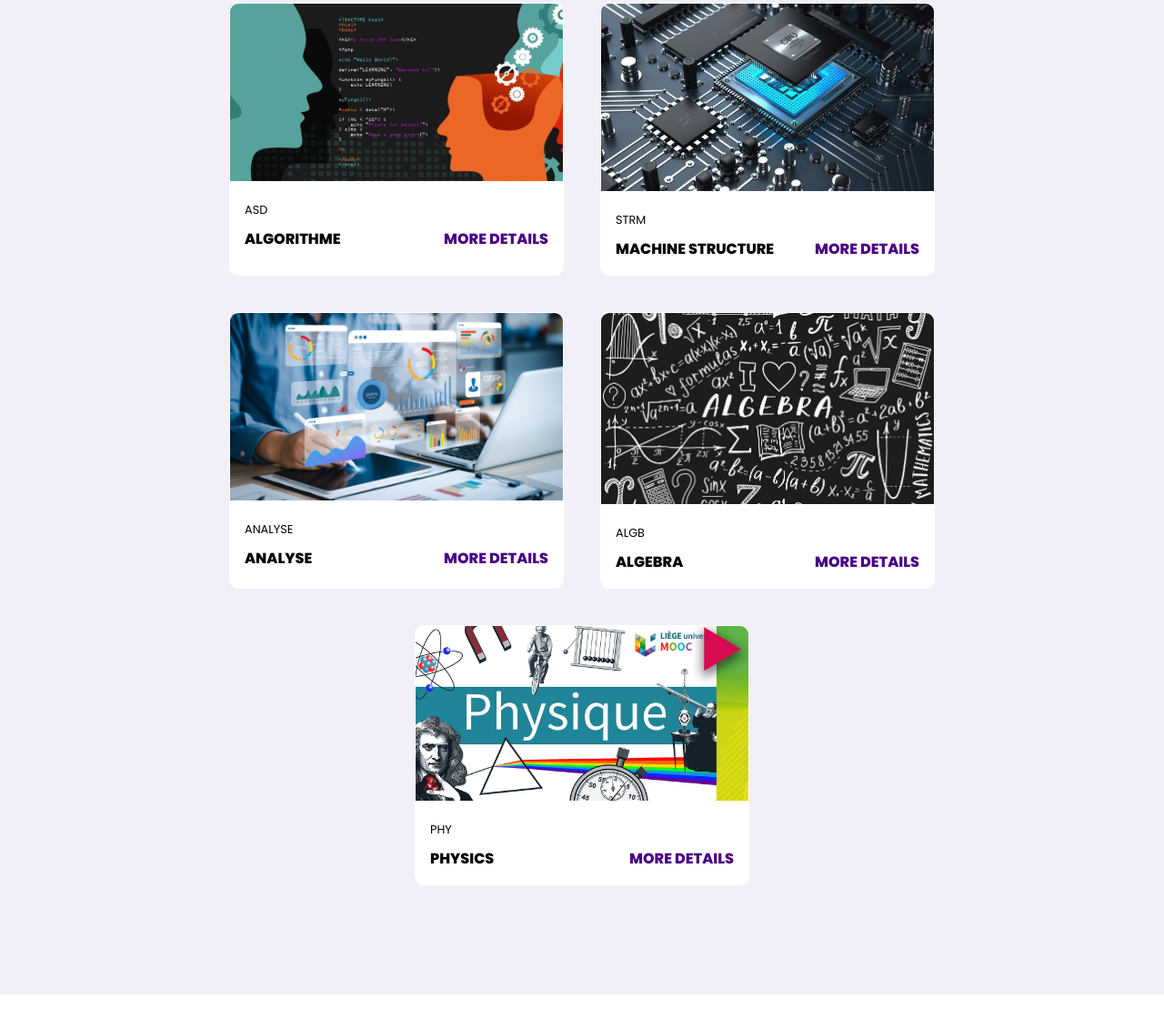
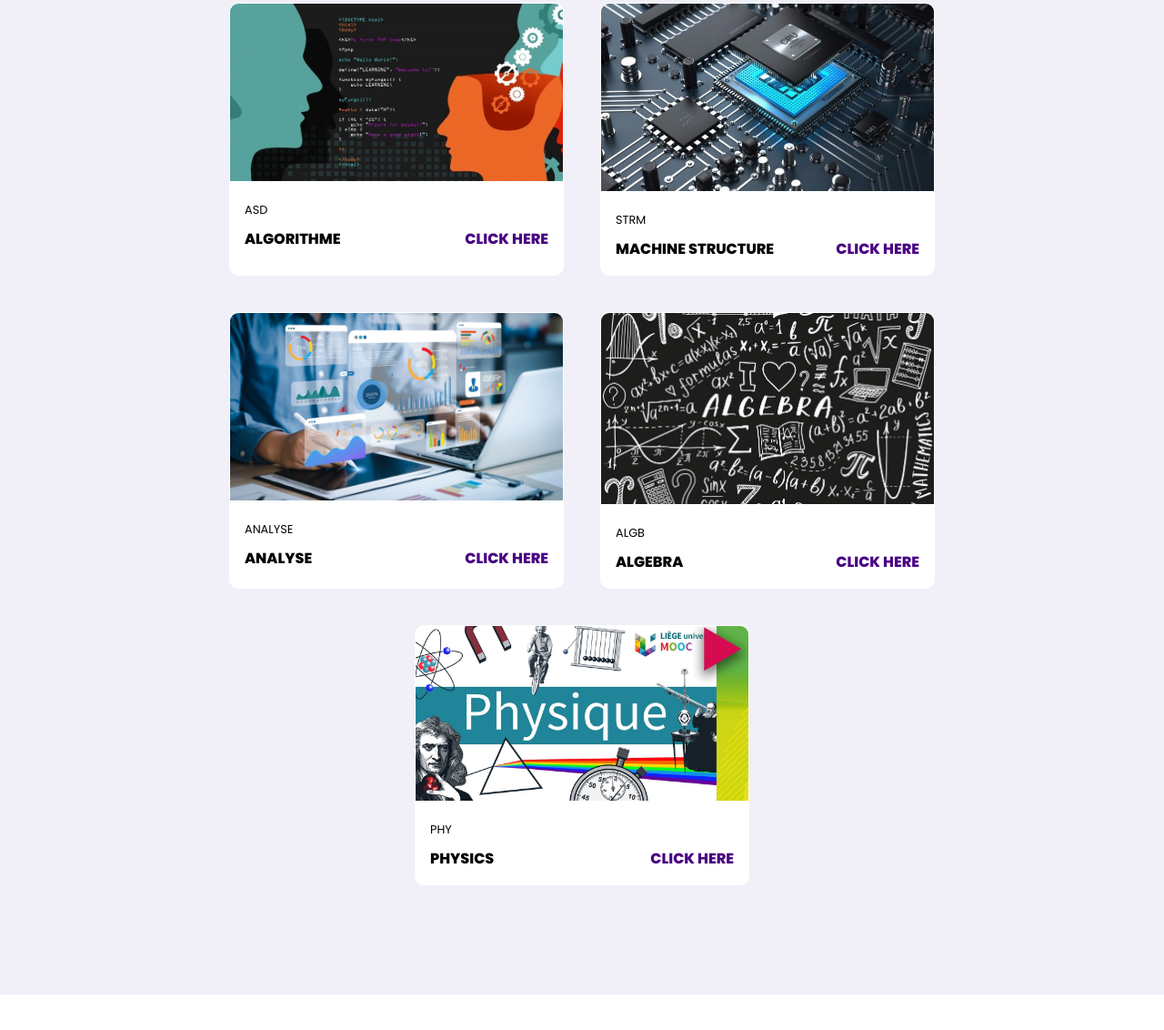
Before and after one commit to yacinzx/yacinzetu, a plain HTML site: page index.html in a window 1280 px wide. Shown: the part 1856-2988 px from the top of the page at 91% size. Drawn offline with Linux system fonts and the light colour scheme.

Commit message:
index.html

```diff
--- a/index.html
+++ b/index.html
@@ -75,7 +75,7 @@
                     <p class="project-category">ASD</p>
                     <strong class="project-title">
                       <span>ALGORITHME</span>
-                      <a href="redirects/algo.html" class="more-details">More details</a>
+                      <a href="redirects/algo.html" class="more-details">CLICK HERE</a>
                     </strong>
                 </div>
             </div>
@@ -87,7 +87,7 @@
                     <p class="project-category">STRM</p>
                     <strong class="project-title">
                       <span>MACHINE STRUCTURE</span>
-                      <a href="redirects/strm.html" class="more-details">More details</a>
+                      <a href="redirects/strm.html" class="more-details">CLICK HERE</a>
                     </strong>
                 </div>
             </div>
@@ -99,7 +99,7 @@
                     <p class="project-category">ANALYSE</p>
                     <strong class="project-title">
                       <span>ANALYSE</span>
-                      <a href="redirects/anal.html" class="more-details">More details</a>
+                      <a href="redirects/anal.html" class="more-details">CLICK HERE</a>
                     </strong>
                 </div>
             </div>
@@ -111,7 +111,7 @@
                     <p class="project-category">ALGB</p>
                     <strong class="project-title">
                       <span>ALGEBRA</span>
-                      <a href="redirects/alg.html" class="more-details">More details</a>
+                      <a href="redirects/alg.html" class="more-details">CLICK HERE</a>
                     </strong>
                 </div>
             </div>
@@ -123,7 +123,7 @@
                     <p class="project-category">PHY</p>
                     <strong class="project-title">
                       <span>PHYSICS</span>
-                      <a href="redirects/phy.html" class="more-details">More details</a>
+                      <a href="redirects/phy.html" class="more-details">CLICK HERE</a>
                     </strong>
                 </div>
             </div>
```
